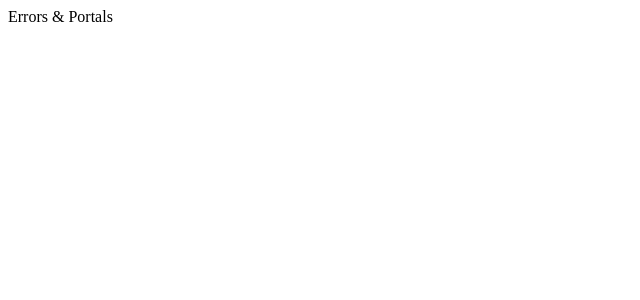
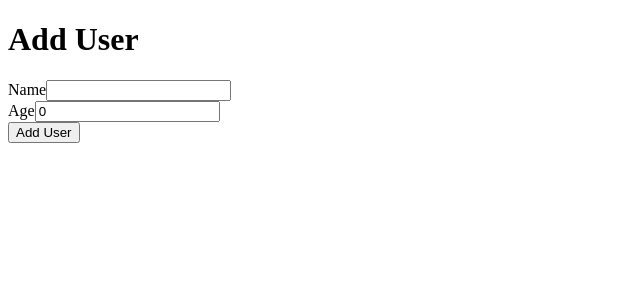
Before and after one commit to Shamoleambo/errors-and-portals, a React (Vite) app: page / in a window 1280 px wide. Shown: the top 300 px of the page, without its empty margins (0-640 px from the left). Built offline with nearby package versions, Linux system fonts and the light colour scheme.

Commit message:
create UserForm component and display it

```diff
--- a/src/App.jsx
+++ b/src/App.jsx
@@ -1,7 +1,11 @@
-import './App.css'
+import UserForm from './components/UserForm'
 
 function App() {
-  return <div>Errors & Portals</div>
+  return (
+    <div>
+      <UserForm />
+    </div>
+  )
 }
 
 export default App
--- /dev/null
+++ b/src/components/UserForm.jsx
@@ -0,0 +1,37 @@
+import { useState } from 'react'
+
+const UserForm = () => {
+  const [name, setName] = useState('')
+  const [age, setAge] = useState(0)
+
+  const handleSubmit = (event) => {
+    event.preventDefault()
+  }
+
+  return (
+    <form onSubmit={handleSubmit}>
+      <h1>Add User</h1>
+      <div className='form-group'>
+        <label htmlFor='name'>Name</label>
+        <input
+          type='text'
+          id='name'
+          value={name}
+          onChange={(event) => setName(event.target.value)}
+        />
+      </div>
+      <div className='form-group'>
+        <label htmlFor='age'>Age</label>
+        <input
+          type='number'
+          id='age'
+          value={age}
+          onChange={(event) => setAge(event.target.value)}
+        />
+      </div>
+      <button type='submit'>Add User</button>
+    </form>
+  )
+}
+
+export default UserForm
```
